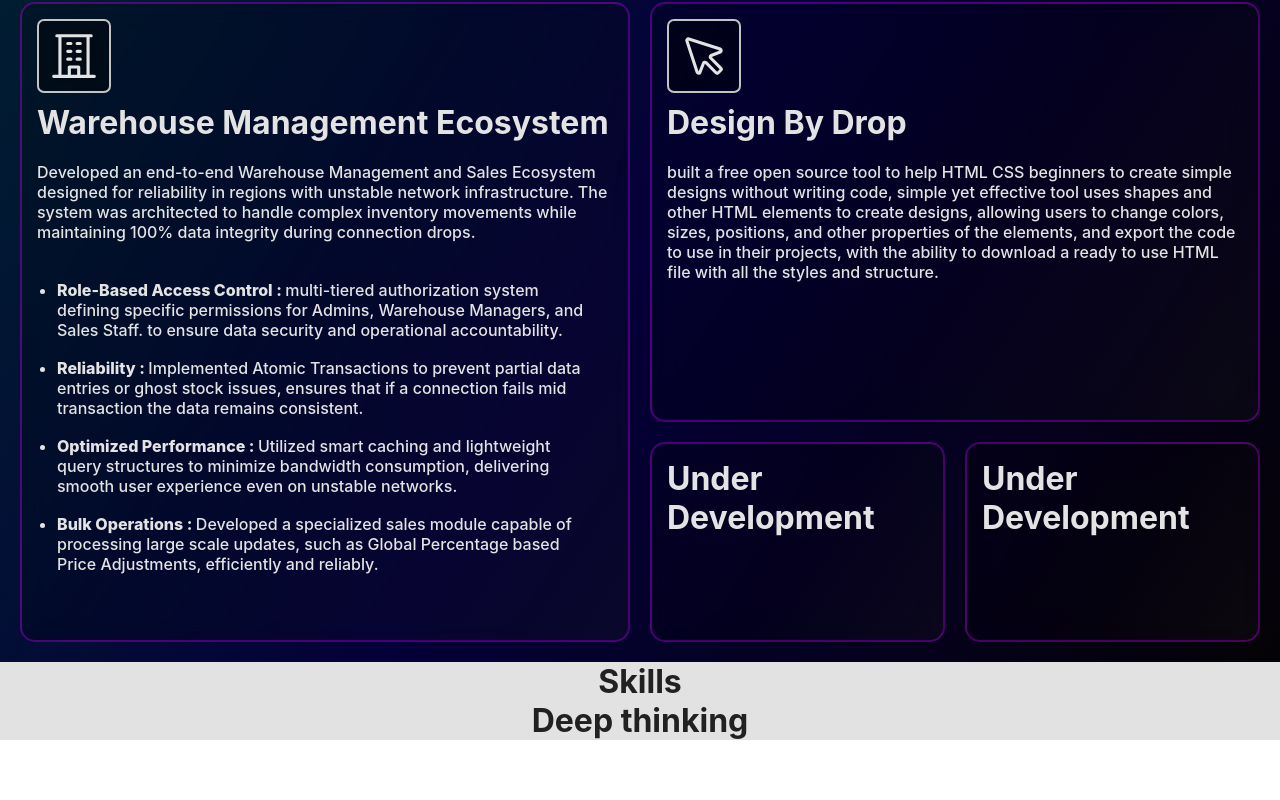
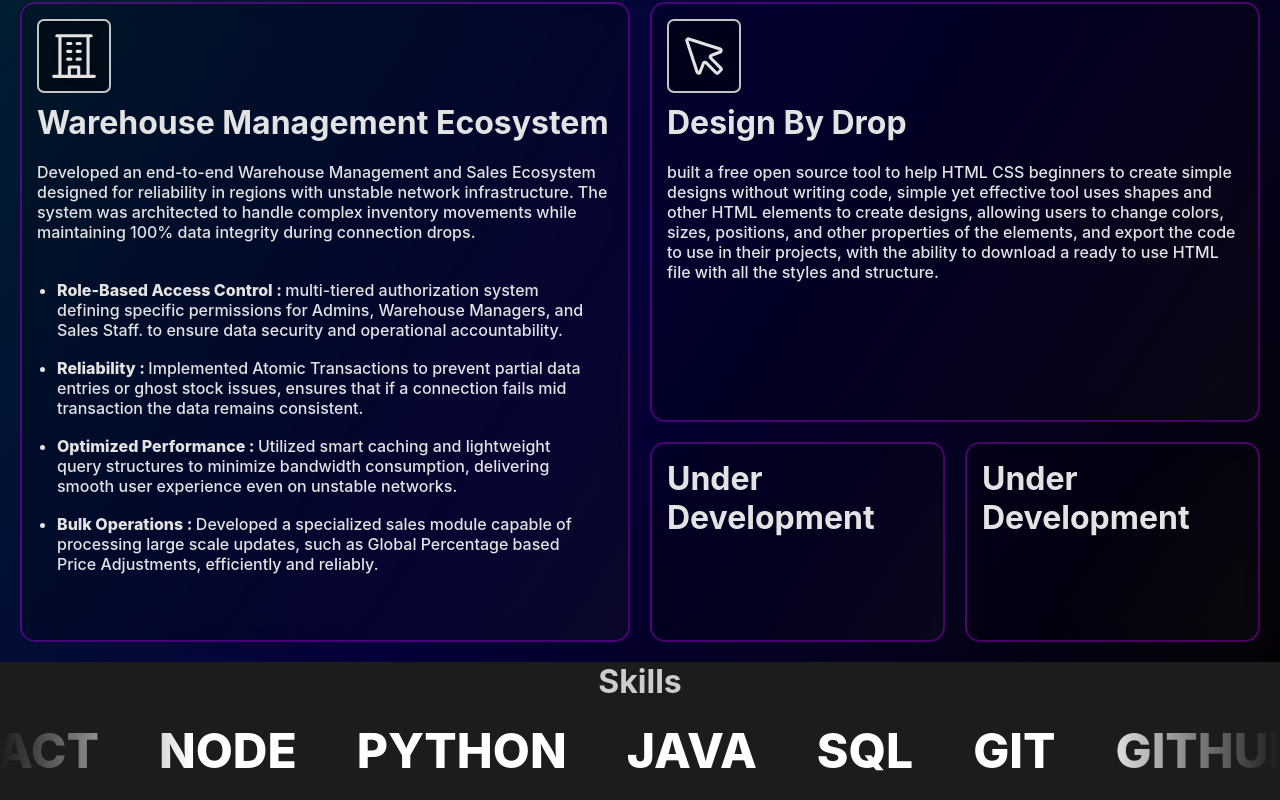
Before and after one commit to 249f/my_cv, a React (Create React App) app: page / in a window 1280 px wide. Shown: the part 1107-1907 px from the top of the page. Before the commit the page ends 1847 px from the top, so only its background shows below. Built offline with nearby package versions, Linux system fonts and the light colour scheme; a web font is replaced by a local one.

Commit message:
added scroll

```diff
--- a/src/pages/LandingPage.css
+++ b/src/pages/LandingPage.css
@@ -199,8 +199,58 @@
 /*------------skills section------------*/
 
 .skills {
-    background-color: #e2e2e2;
-    color: rgb(33, 33, 33);
+    background-color: #1c1c1c;
+    color: rgb(205, 205, 205);
+
+}
+
+
+
+.skills-marquee-container {
+    width: 100%;
+    overflow: hidden;
+    padding: 20px 0;
+    /* Optional: Fades the text in/out at the edges */
+    mask-image: linear-gradient(to right, transparent, black 15%, black 85%, transparent);
+    -webkit-mask-image: linear-gradient(to right, transparent, black 15%, black 85%, transparent);
+}
+
+.skills-marquee-track {
+    display: flex;
+    width: max-content;
+    animation: scroll-loop 20s linear infinite;
+}
+
+.skills-text-holder {
+    display: flex;
+    align-items: center;
+    gap: 60px;
+    /* Space between words */
+    padding-right: 60px;
+    /* MUST match the gap exactly for a perfect loop */
+}
+
+.skill-text {
+    color: white;
+    font-size: 3rem;
+    /* Big, modern typography */
+    font-weight: 800;
+    text-transform: uppercase;
+    margin: 0;
+    /* Keeps text from wrapping if the container is small */
+    white-space: nowrap;
+}
+
+/* The Loop Logic */
+@keyframes scroll-loop {
+    from {
+        transform: translateX(0);
+    }
+
+    to {
+        /* Moves the track by exactly one full group of text */
+        transform: translateX(-50%);
+    }
 }
 
 
--- a/src/pages/LandingPage.js
+++ b/src/pages/LandingPage.js
@@ -3,6 +3,8 @@ import './LandingPage.css';
 import Navbar from '../components/Navbar/Navbar';
 import MyPicture from '../assets/images/myPicture.jpg';
 import { CursorIcon, Building } from '@phosphor-icons/react';
+
+const skills = ["HTML", "CSS", "JS", "React", "Node", "Python", "Java", "SQL", "Git", "GitHub"];
 
 
 const LandingPage = () => {
@@ -108,7 +110,26 @@ const LandingPage = () => {
 
                 <div className='skills-content'>
 
-                    <h1>Deep thinking</h1>
+                    <div className="skills-marquee-container">
+                        <div className="skills-marquee-track">
+
+                            {/* Group 1 */}
+                            <div className="skills-text-holder">
+                                {skills.map((skill, index) => (
+                                    <h1 key={`g1-${index}`} className="skill-text">{skill}</h1>
+                                ))}
+                            </div>
+
+                            {/* Group 2 (The Loop Closer) */}
+                            <div className="skills-text-holder">
+                                {skills.map((skill, index) => (
+                                    <h1 key={`g2-${index}`} className="skill-text">{skill}</h1>
+                                ))}
+                            </div>
+
+                        </div>
+                    </div>
+
 
                 </div>
             </div>
```
